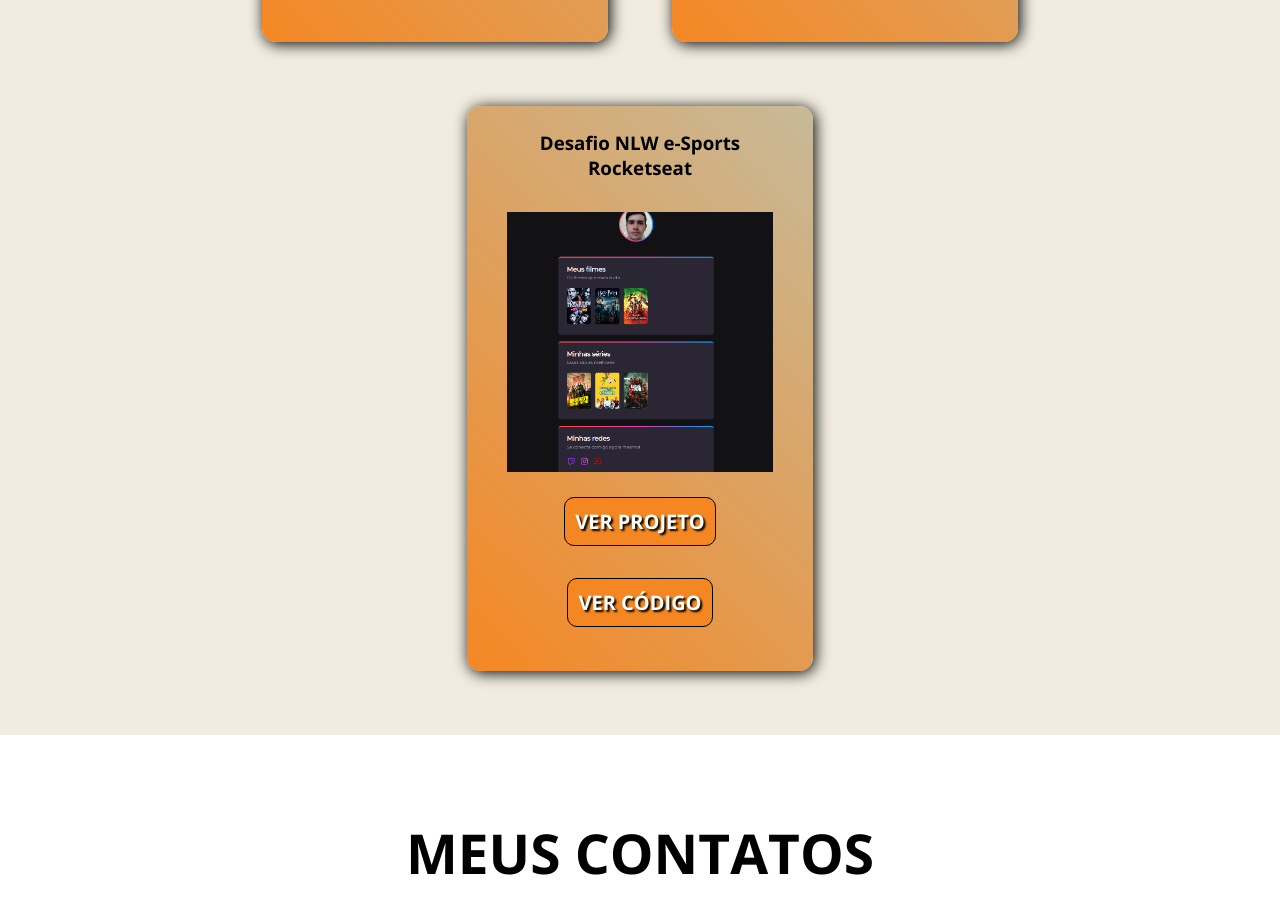
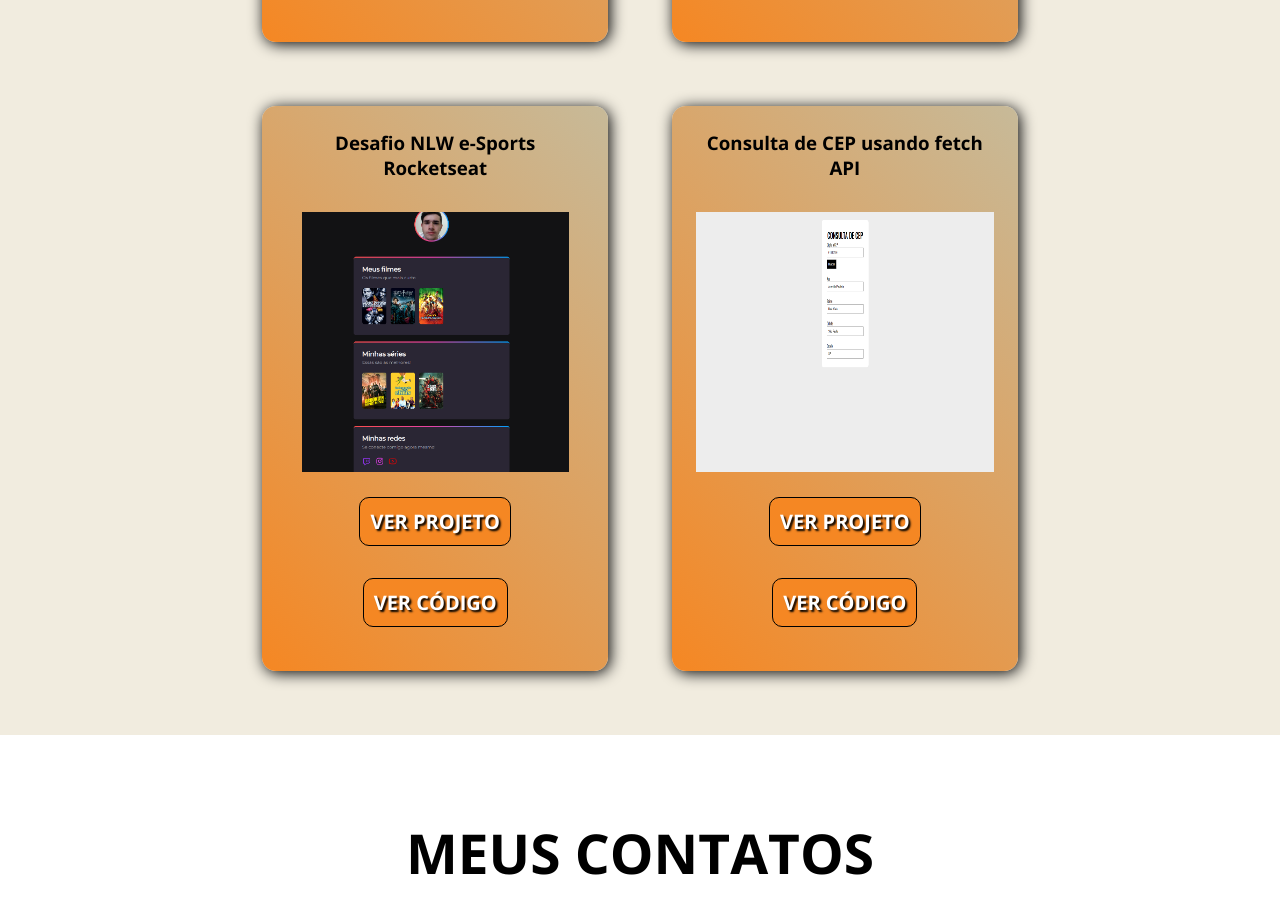
Before and after one commit to MarcosAF9/meu-portfolio-react, a React (Vite) app: page / in a window 1280 px wide. Shown: the part 2881-3784 px from the top of the page. Built offline with nearby package versions, Linux system fonts and the light colour scheme.

Commit message:
projeto de consulta de Cep adicionado

```diff
--- a/src/components/Works/projects.js
+++ b/src/components/Works/projects.js
@@ -3,6 +3,7 @@ import img2 from '../../assets/siteParallax.png';
 import img3 from '../../assets/cronometro.png';
 import img4 from '../../assets/paginaLogin.png';
 import img5 from '../../assets/nlwEsports.png';
+import img6 from '../../assets/consulta-cep.png';
 
 export const projects = [
     {
@@ -39,5 +40,12 @@ export const projects = [
         "linkCodigo": "https://github.com/MarcosAF9/NLW-eSports",
         "image": img5,
         "id": 5
+    },
+    {
+        "title": "Consulta de CEP usando fetch API",
+        "linkProjeto": "https://consulta-de-cep-ten.vercel.app/",
+        "linkCodigo": "https://github.com/MarcosAF9/consulta-de-cep",
+        "image": img6,
+        "id": 6
     }
 ]
```
Also changed, not shown: src/assets/consulta-cep.png (added).
